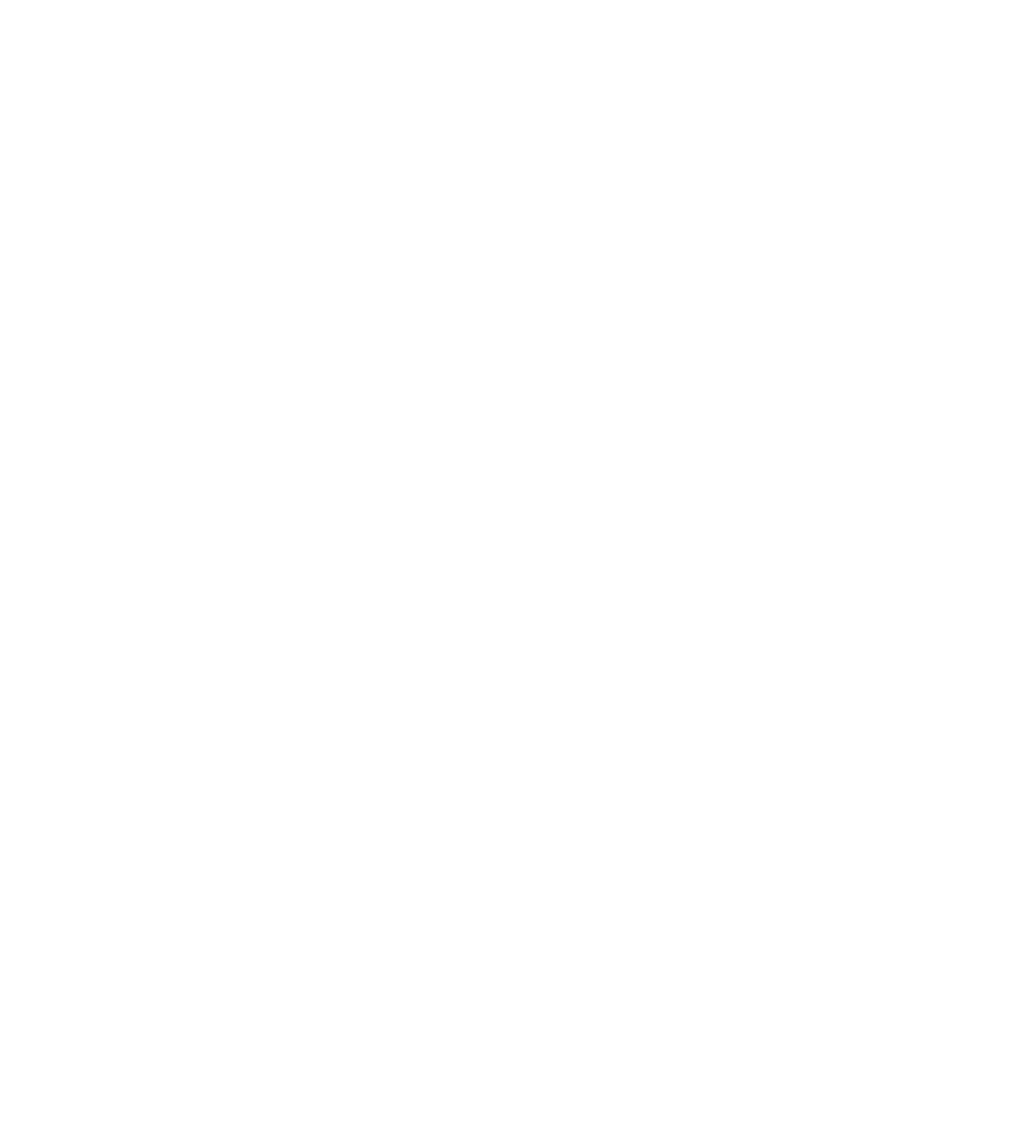
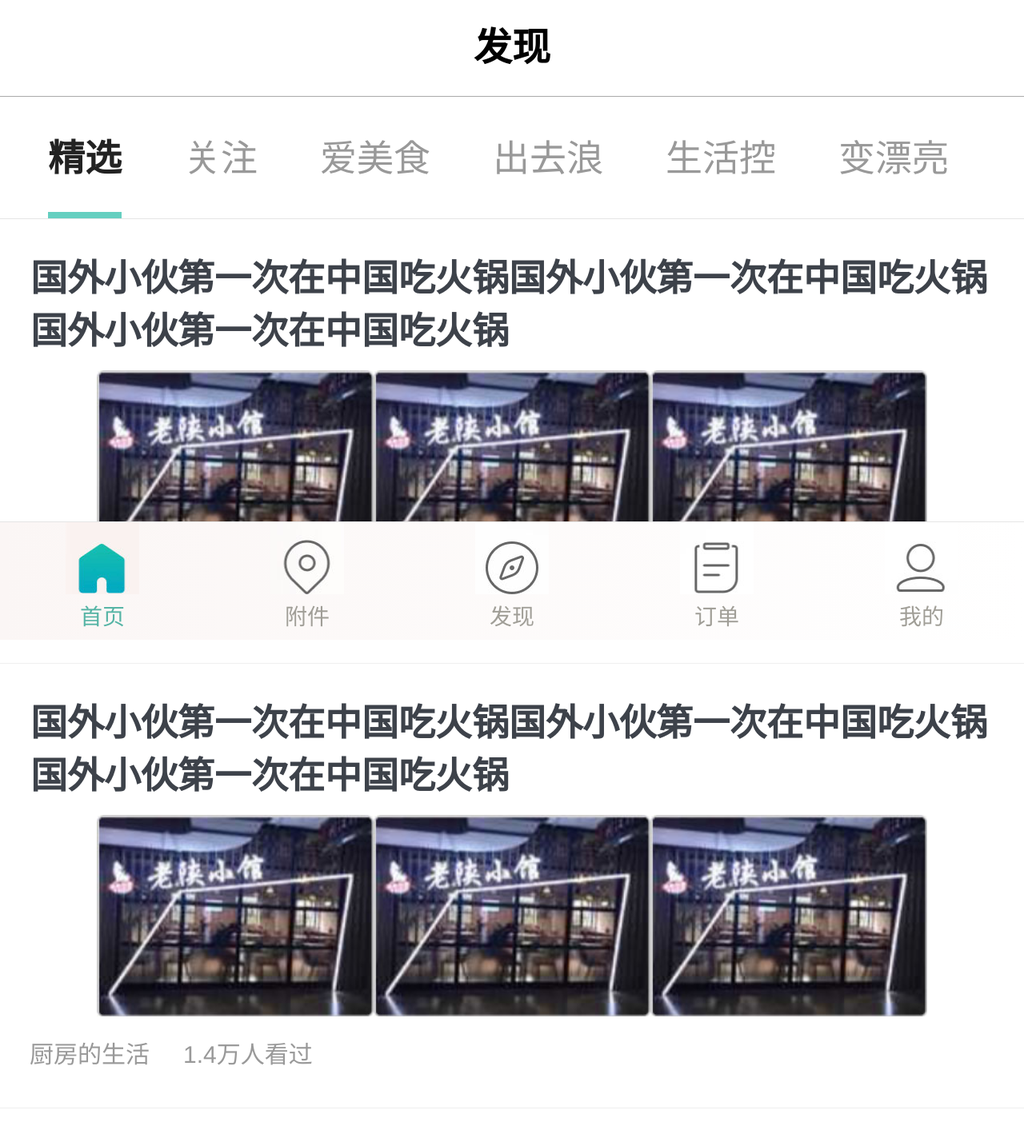
Before and after one commit to byqbao/vue-mt, a Vue app: page /#/find in a window 1280 px wide. Shown: the top 1433 px of the page at 80% size. Before the commit the page ends 800 px from the top, so only its background shows below. Built offline with nearby package versions, Linux system fonts and the light colour scheme; the HTML template or start-up script is replaced by a standard one.

Commit message:
发现页

```diff
--- /dev/null
+++ b/src/components/Find.vue
@@ -0,0 +1,209 @@
+<template>
+	<div class="find-page">
+
+		<!-- 顶部标题 -->
+		<div class="head">
+			<h1>发现</h1>
+		</div>
+		<!-- 顶部标题 -->
+
+		<!-- 导航菜单 -->
+		<div class="nav">
+			<ul>
+				<li><a class="active" href="#">精选</a></li>
+				<li><a href="#">关注</a></li>
+				<li><a href="#">爱美食</a></li>
+				<li><a href="#">出去浪</a></li>
+				<li><a href="#">生活控</a></li>
+				<li><a href="#">变漂亮</a></li>
+			</ul>
+		</div>
+		<!-- 导航菜单 -->
+
+		<!-- 内容列表 -->
+		<div class="content">
+			<ul>
+				<li>
+					<h3>国外小伙第一次在中国吃火锅国外小伙第一次在中国吃火锅国外小伙第一次在中国吃火锅</h3>
+					<div class="img-li">
+						<img src="../assets/shop_01.jpg" alt="">
+						<img src="../assets/shop_01.jpg" alt="">
+						<img src="../assets/shop_01.jpg" alt="">
+					</div>
+					<div class="cls-box">
+						<h4>厨房的生活</h4>
+						<span><i></i>1.4万人看过</span>
+					</div>
+				</li>
+				<li>
+					<h3>国外小伙第一次在中国吃火锅国外小伙第一次在中国吃火锅国外小伙第一次在中国吃火锅</h3>
+					<div class="img-li">
+						<img src="../assets/shop_01.jpg" alt="">
+						<img src="../assets/shop_01.jpg" alt="">
+						<img src="../assets/shop_01.jpg" alt="">
+					</div>
+					<div class="cls-box">
+						<h4>厨房的生活</h4>
+						<span><i></i>1.4万人看过</span>
+					</div>
+				</li>
+				<li>
+					<h3>国外小伙第一次在中国吃火锅国外小伙第一次在中国吃火锅国外小伙第一次在中国吃火锅</h3>
+					<div class="img-li">
+						<img src="../assets/shop_01.jpg" alt="">
+						<img src="../assets/shop_01.jpg" alt="">
+						<img src="../assets/shop_01.jpg" alt="">
+					</div>
+					<div class="cls-box">
+						<h4>厨房的生活</h4>
+						<span><i></i>1.4万人看过</span>
+					</div>
+				</li>
+				<li>
+					<h3>国外小伙第一次在中国吃火锅国外小伙第一次在中国吃火锅国外小伙第一次在中国吃火锅</h3>
+					<div class="img-li">
+						<img src="../assets/shop_01.jpg" alt="">
+						<img src="../assets/shop_01.jpg" alt="">
+						<img src="../assets/shop_01.jpg" alt="">
+					</div>
+					<div class="cls-box">
+						<h4>厨房的生活</h4>
+						<span><i></i>1.4万人看过</span>
+					</div>
+				</li>
+			</ul>
+		</div>
+		<!-- 内容列表 -->
+
+		<!-- 底部 -->
+        <div class="index-foot">
+            <ul>
+                <li class="index-footact"><a class="icon-foot-home" href="#">首页</a></li>
+                <li><a class="icon-foot-enclosure" href="#">附件</a></li>
+                <li><a class="icon-foot-find" href="#">发现</a></li>
+                <li><a class="icon-foot-order" href="#">订单</a></li>
+                <li><a class="icon-foot-me" href="#">我的</a></li>
+            </ul>
+        </div>
+        <!-- 底部 -->
+	</div>
+</template>
+
+<script>
+
+</script>
+
+<style>
+	/*顶部标题*/
+	.head {}
+	.head h1 {
+		height: 1.2rem;
+		line-height: 1.2rem;
+		color: #000;
+		font-size: 0.48rem;
+		text-align: center;
+		border-bottom: 1px solid #aaa;
+	}
+	/*顶部标题*/
+
+	/*导航菜单*/
+	.nav {
+		overflow: hidden;
+		border-bottom: 1px solid #e5e5e5;
+	}
+	.nav ul {
+		overflow: hidden;
+		padding-left: 0.6rem;
+		width: 200%;
+	}
+	.nav li {
+		float: left;
+		display: block;
+	}
+	.nav a {
+		color: #999;
+		font-size: 0.46rem;
+		display: block;
+		padding: 0.4rem 0 0.38rem;
+		margin-right: 0.78rem;
+		border-bottom: 0.08rem solid #fff;
+	}
+	.nav .active {
+		border-color: #65cfc0;
+		color: #222;
+		font-weight: bold;
+	}
+	/*导航菜单*/
+
+	/*内容列表*/
+	.content {
+		border-bottom: 1.68rem solid #f4f4f4;
+	}
+	.content ul {}
+	.content li {
+		padding: 0.37rem 0 0.47rem;
+		border-bottom: 1px solid #efefef;
+	}
+	.content h3 {
+		font-size: 0.46rem;
+		padding: 0 0.38rem;
+		margin-bottom: 0.2rem;
+		color: #3d424a;
+	}
+	.content .img-li {
+		text-align: center;
+	}
+	.content .img-li img {
+		width: 3.46rem;
+		height: 2.52rem;
+	}
+	.content .cls-box {
+		font-size: 0.3rem;
+		color: #999;
+	}
+	.content .cls-box h4 {
+		float: left;
+		padding-left: 0.37rem;
+		font-weight: 500;
+		margin-right: 0.42rem;
+	}
+	.content .cls-box span {}
+	/*内容列表*/
+
+	/*底部*/
+    .index-foot {
+        width: 100%;
+        height: 1.47rem;
+        border-top: 1px solid #e5e5e5;
+        position: fixed;
+        bottom: 0;
+        left: 0;
+        background-image:-webkit-linear-gradient(to right, #fbf6f5,#ffffff);
+        background-image:linear-gradient(to right, #fbf6f5,#ffffff);
+    }
+    .index-foot ul {}
+    .index-foot li {
+        float: left;
+        width: 20%;
+        list-style: none;
+    }
+    .index-foot a {
+        display: block;
+        height: 0.41rem;
+        text-align: center;
+        padding-top: 0.96rem;
+        background: no-repeat center 0;
+        background-size: 0.92rem 0.9rem;
+        font-size: 0.28rem;
+        color: #a09e97;
+    }
+    .index-foot .icon-foot-home { background-image: url("../assets/icon_foot_01.jpg"); }
+    .index-foot .icon-foot-enclosure { background-image: url("../assets/icon_foot_02.jpg"); }
+    .index-foot .icon-foot-find { background-image: url("../assets/icon_foot_03.jpg"); }
+    .index-foot .icon-foot-order { background-image: url("../assets/icon_foot_04.jpg"); }
+    .index-foot .icon-foot-me { background-image: url("../assets/icon_foot_05.jpg"); }
+    .index-foot .index-footact a {
+        color: #55b4a5;
+    }
+    /*底部*/
+</style>
--- a/src/router/index.js
+++ b/src/router/index.js
@@ -3,6 +3,7 @@
 import Index from '@/components/Index'
 import Start from '@/components/Start'
 import Nearby from '@/components/Nearby'
+import Find from '@/components/Find'
 
 Vue.use(Router)
 
@@ -20,6 +21,10 @@
 	    	path: '/nearby',
 	      	name: 'Nearby',
 	      	component: Nearby
+	    },{
+	    	path: '/find',
+	      	name: 'Find',
+	      	component: Find
 	    }
   	]
 })
```
